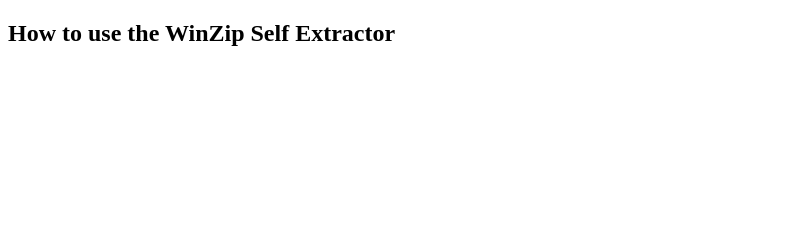
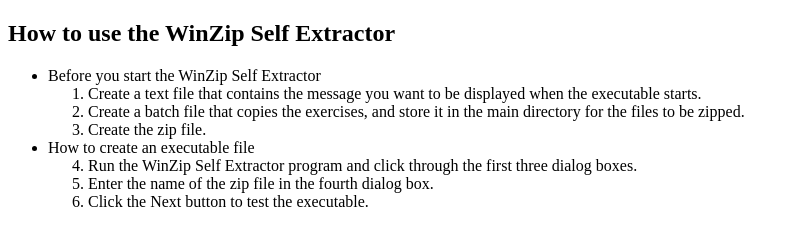
Before and after one commit to mukil032008-bit/Prog-15, a plain HTML site: page index.html in a window 1280 px wide. Shown: the whole page, without its empty margins (0-793 px from the left). Drawn offline with Linux system fonts and the light colour scheme.

Commit message:
Update index.html

```diff
--- a/index.html
+++ b/index.html
@@ -1,35 +1,34 @@
-<!DOCTYPE html>
-<html lang="en">
 
+<!DOCTYPE HTML>
+<html>
 <head>
-    <meta charset="utf-8">
-    <title>Lists</title>
+	<title>Lists</title>
+	<meta charset="utf-8">
+
 </head>
 
 <body>
 
-    <h2>How to use the WinZip Self Extractor</h2>
-
-    <!-- TODO 1: Create an unordered list -->
-
-        <!-- TODO 2: Add the first main list item -->
-
-            <!-- TODO 3: Create an ordered list -->
-
-                <!-- TODO 4: Add the first three steps -->
-
-            <!-- TODO 5: Close the ordered list -->
-
-        <!-- TODO 6: Add the second main list item -->
-
-            <!-- TODO 7: Create an ordered list that starts at 4 -->
-
-                <!-- TODO 8: Add the next three steps -->
-
-            <!-- TODO 9: Close the ordered list -->
-
-    <!-- TODO 10: Close the unordered list -->
+<h2>How to use the WinZip Self Extractor</h2>
+<ul>
+	<li>Before you start the WinZip Self Extractor
+		<ol>
+    		<li>Create a text file that contains the message you want to be
+    		displayed when the executable starts.</li>
+    		<li>Create a batch file that copies the exercises, and store it
+    		in the main directory for the files to be zipped.</li>
+    		<li>Create the zip file.</li>
+		</ol>
+	</li>
+	<li>How to create an executable file
+		<ol start="4">
+    		<li>Run the WinZip Self Extractor program and click through the first
+    		three dialog boxes.</li>
+    		<li>Enter the name of the zip file in the fourth dialog box.</li>
+    		<li>Click the Next button to test the executable.</li>
+		</ol>
+	</li>
+</ul>
 
 </body>
-
 </html>
```
